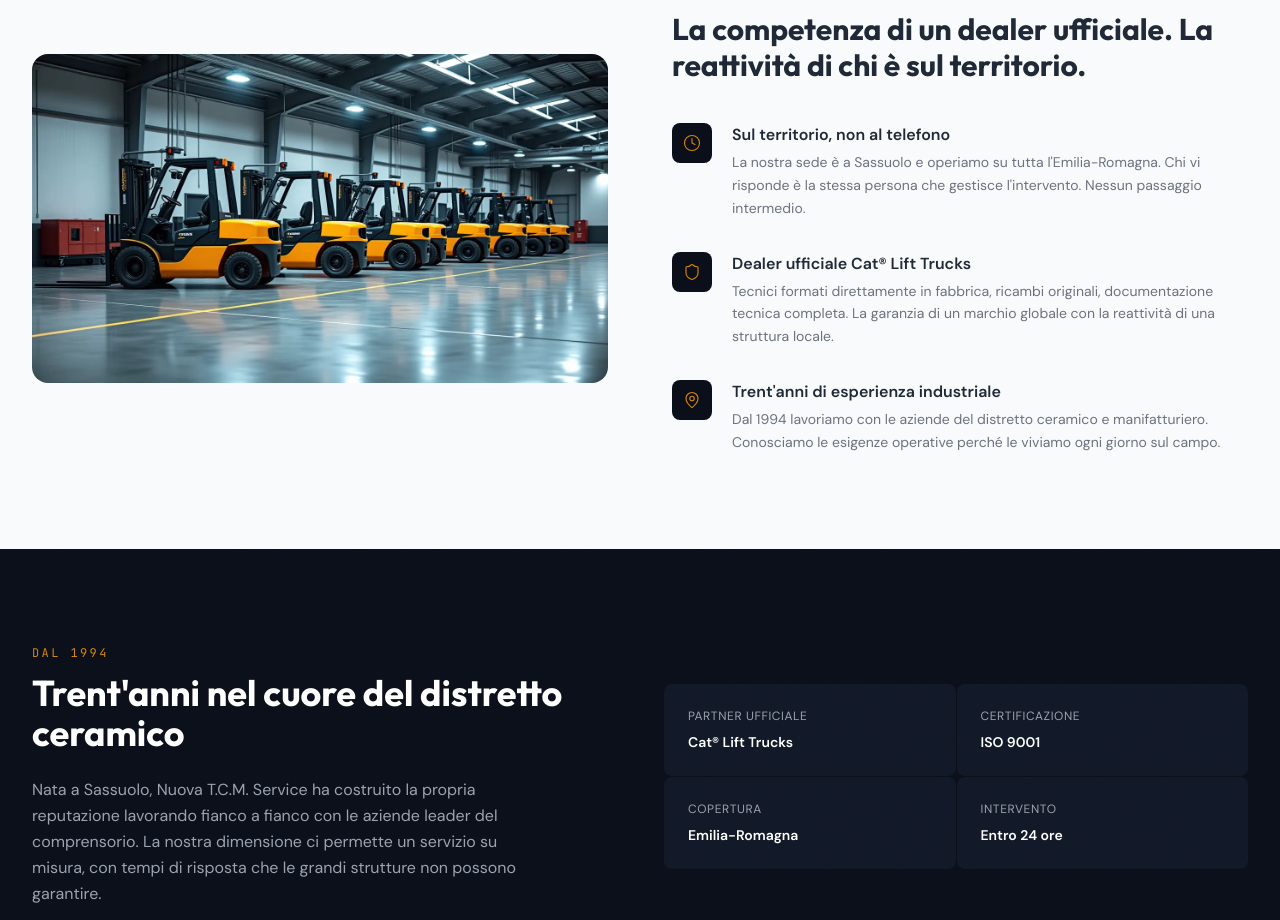
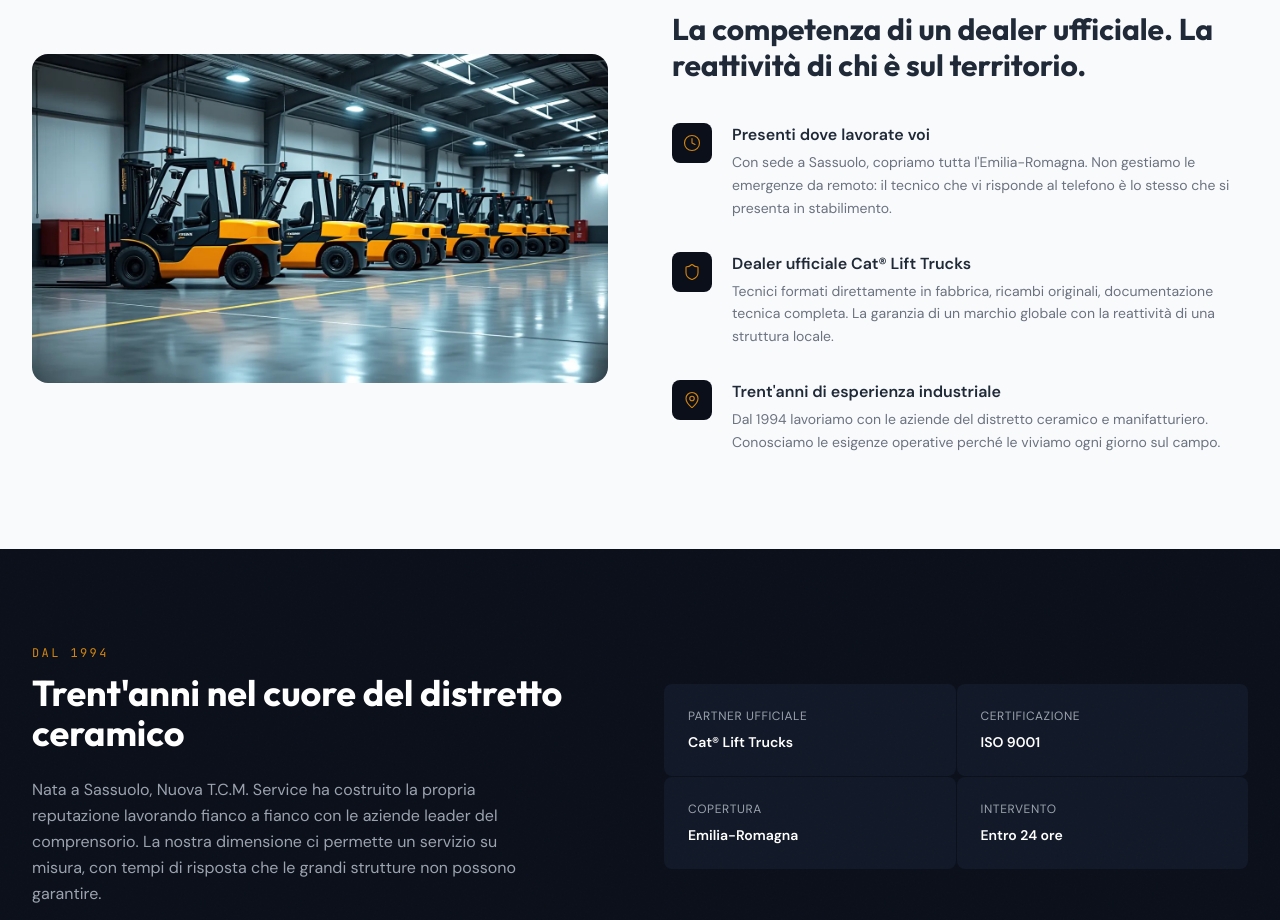
Before and after one commit to null-runner/nuova-tcm-demo, a Next.js app: page / in a window 1280 px wide. Shown: the part 3080-4000 px from the top of the page. Built offline with nearby package versions, Linux system fonts and the light colour scheme.

Commit message:
copy: improve territorial presence differentiator

```diff
--- a/src/app/page.tsx
+++ b/src/app/page.tsx
@@ -88,8 +88,8 @@ const services = [
 const differentiators = [
   {
     icon: Clock,
-    title: "Sul territorio, non al telefono",
-    text: "La nostra sede è a Sassuolo e operiamo su tutta l'Emilia-Romagna. Chi vi risponde è la stessa persona che gestisce l'intervento. Nessun passaggio intermedio.",
+    title: "Presenti dove lavorate voi",
+    text: "Con sede a Sassuolo, copriamo tutta l'Emilia-Romagna. Non gestiamo le emergenze da remoto: il tecnico che vi risponde al telefono è lo stesso che si presenta in stabilimento.",
   },
   {
     icon: Shield,
```
